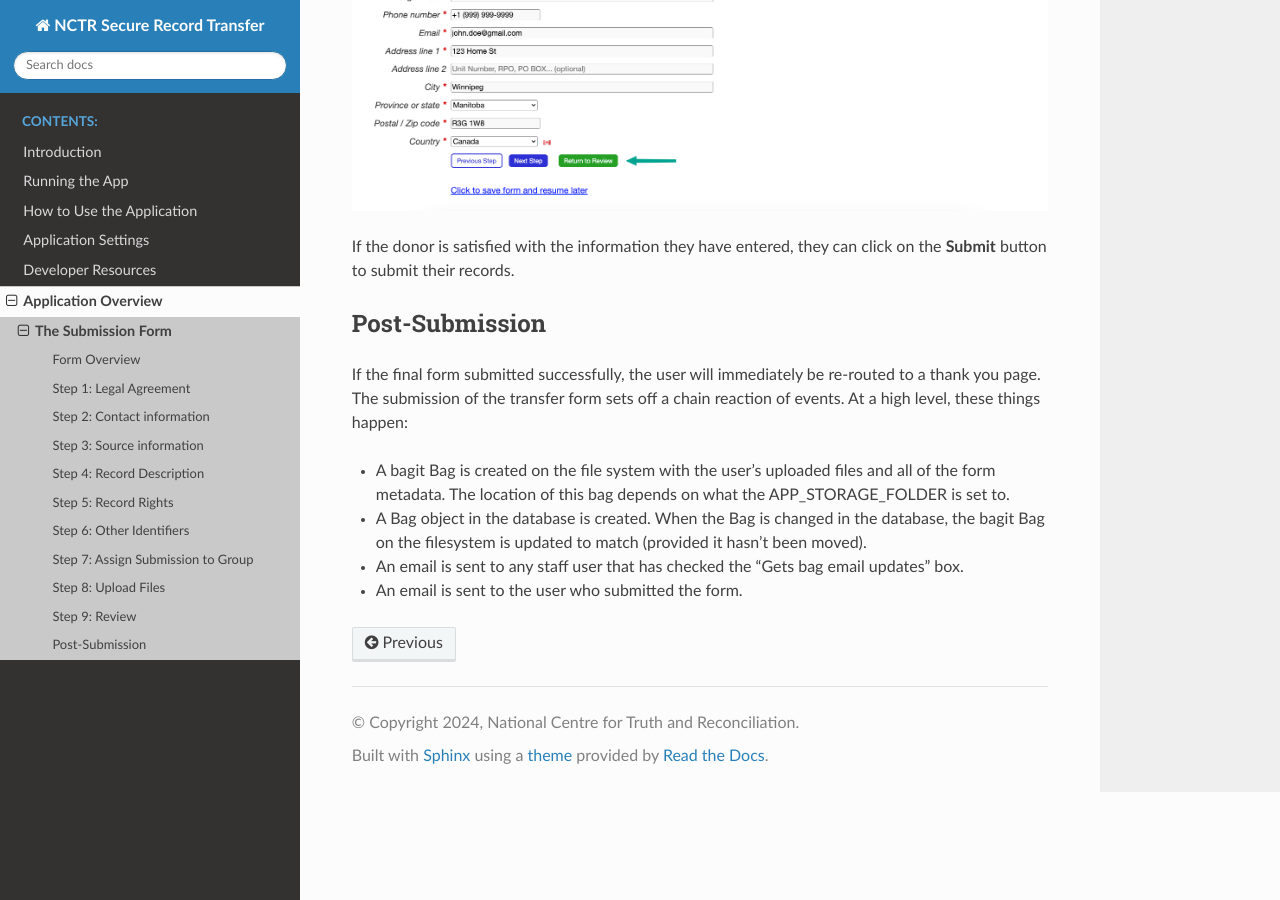
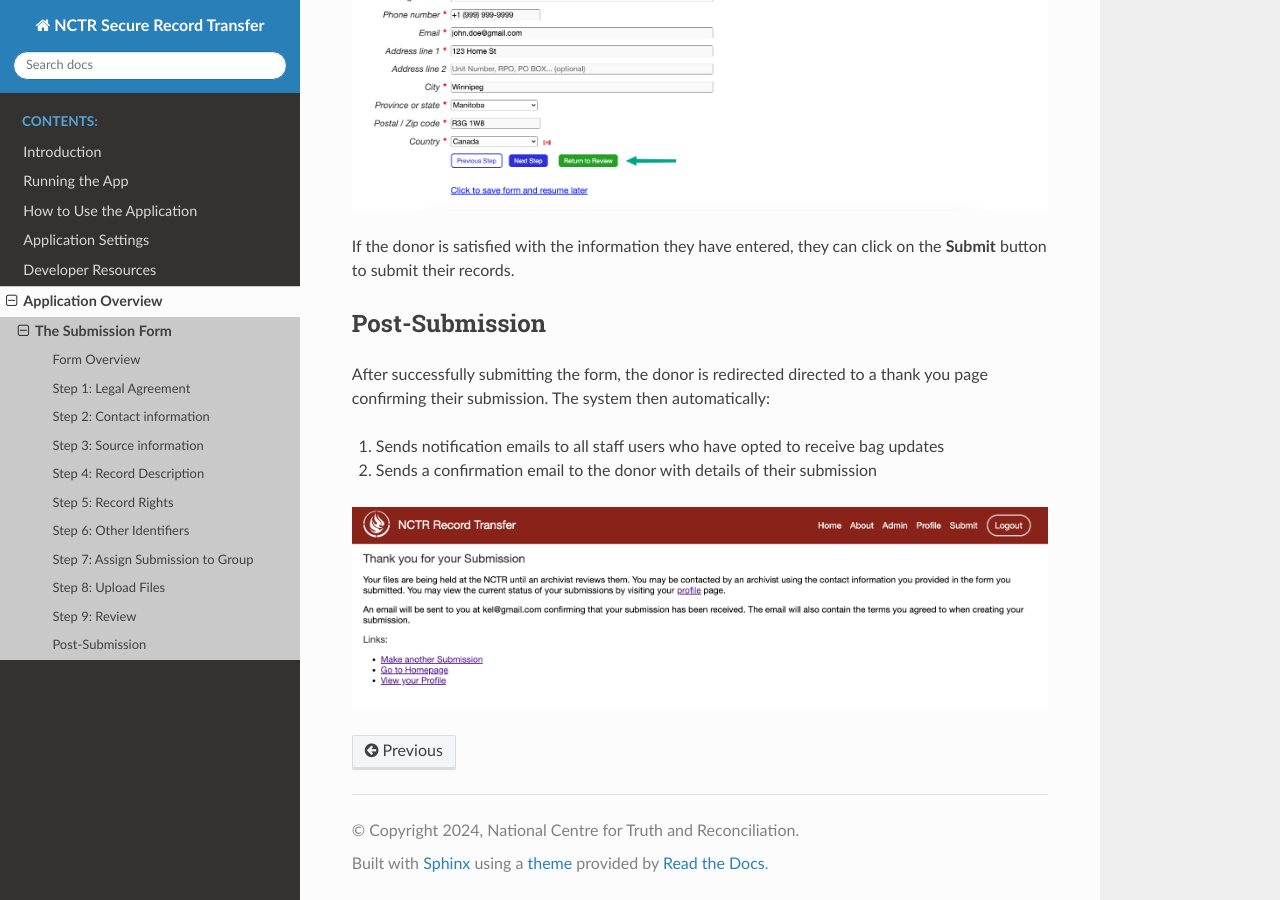
Before and after one commit to NationalCentreTruthReconciliation/Secure-Record-Transfer, a Sphinx documentation site: the page built from docs/application_overview/submission-form.rst, in a window 1280 px wide and 900 px high, scrolled down 9863 px. Built offline with Sphinx 7.4.7 and the Read the Docs theme 3.1.0, drawn with Linux system fonts in a browser that asks for light colours.

Commit message:
Complete Post-Submission

```diff
--- a/docs/application_overview/submission-form.rst
+++ b/docs/application_overview/submission-form.rst
@@ -204,13 +204,11 @@
 Post-Submission
 ###############
 
-If the final form submitted successfully, the user will immediately be re-routed to a thank you
-page. The submission of the transfer form sets off a chain reaction of events. At a high level,
-these things happen:
+After successfully submitting the form, the donor is redirected directed to a thank you page
+confirming their submission. The system then automatically:
 
-- A bagit Bag is created on the file system with the user's uploaded files and all of the form
-  metadata. The location of this bag depends on what the APP_STORAGE_FOLDER is set to.
-- A Bag object in the database is created. When the Bag is changed in the database, the bagit Bag
-  on the filesystem is updated to match (provided it hasn't been moved).
-- An email is sent to any staff user that has checked the "Gets bag email updates" box.
-- An email is sent to the user who submitted the form.
+1. Sends notification emails to all staff users who have opted to receive bag updates
+2. Sends a confirmation email to the donor with details of their submission
+
+.. image:: images/transfer_thank_you.png
+    :alt: Thank you page after submitting the form
```
Also changed, not shown: docs/application_overview/images/transfer_thank_you.png (added).
